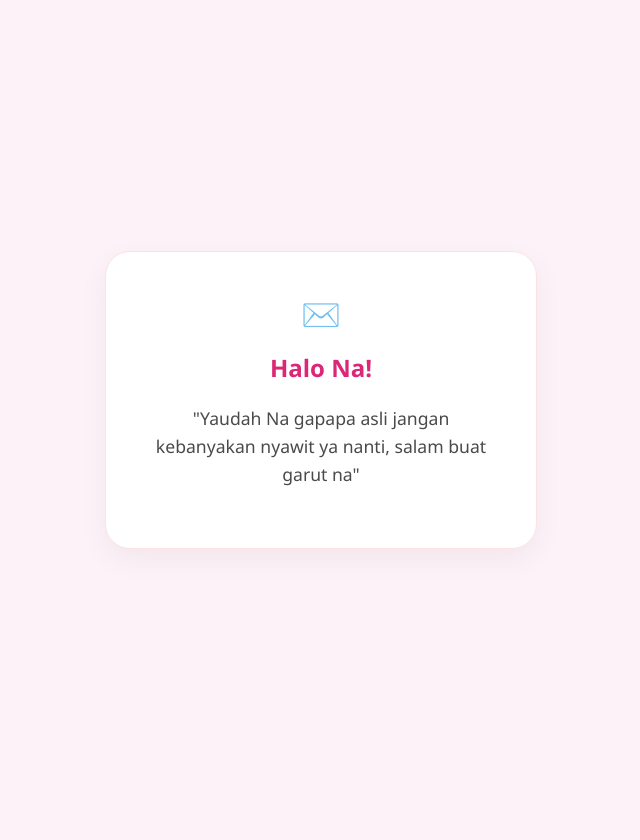
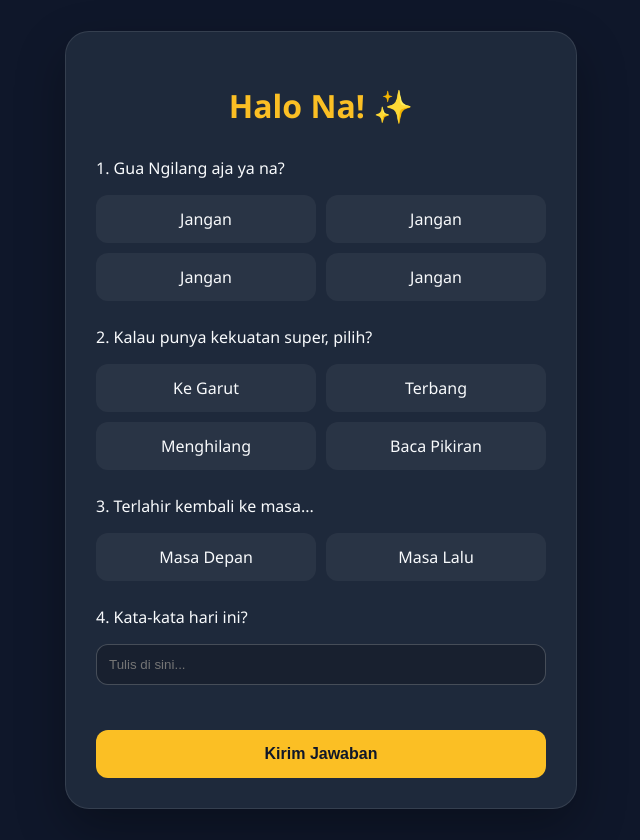
Before and after one commit to earthengine26/message-for-you, a plain HTML site: page index.html in a window 1280 px wide. Shown: the whole page, without its empty margins (319-959 px from the left). Before the commit the page ends 800 px from the top, so only its background shows below. Drawn offline with Linux system fonts and the light colour scheme.

Commit message:
Update index.html

```diff
--- a/index.html
+++ b/index.html
@@ -3,54 +3,90 @@
 <head>
     <meta charset="UTF-8">
     <meta name="viewport" content="width=device-width, initial-scale=1.0">
-    <title>Pesan Untuk Na</title>
+    <title>Pertanyaan Buat Na</title>
     <style>
-        body {
-            font-family: 'Segoe UI', Roboto, Helvetica, Arial, sans-serif;
-            display: flex;
-            justify-content: center;
-            align-items: center;
-            min-height: 100vh;
-            margin: 0;
-            background: #fdf2f8; /* Warna pink soft */
-            color: #4a4a4a;
-        }
-
-        .card {
-            text-align: center;
-            background: white;
-            padding: 40px;
-            border-radius: 25px;
-            box-shadow: 0 10px 30px rgba(0,0,0,0.05);
-            max-width: 350px;
-            width: 85%;
-            border: 1px solid #fee2e2;
-        }
-
-        h1 {
-            color: #db2777; /* Warna pink gelap */
-            font-size: 1.5rem;
-            margin-bottom: 20px;
-        }
-
-        p {
-            font-size: 1.1rem;
-            line-height: 1.6;
-            margin-bottom: 20px;
-        }
-
-        .emoji {
-            font-size: 2rem;
-            display: block;
-            margin-bottom: 10px;
-        }
+        :root { --bg: #0f172a; --card: #1e293b; --gold: #fbbf24; --text: #f8fafc; }
+        body { font-family: 'Segoe UI', sans-serif; background: var(--bg); color: var(--text); display: flex; justify-content: center; align-items: center; min-height: 100vh; margin: 0; padding: 20px; }
+        .quiz-card { background: var(--card); padding: 30px; border-radius: 24px; box-shadow: 0 20px 50px rgba(0,0,0,0.3); max-width: 450px; width: 100%; border: 1px solid rgba(255,255,255,0.1); }
+        h1 { color: var(--gold); text-align: center; margin-bottom: 30px; }
+        .question { margin-bottom: 25px; }
+        .options { display: grid; grid-template-columns: 1fr 1fr; gap: 10px; margin-top: 10px; }
+        .option-label { background: rgba(255,255,255,0.05); padding: 12px; border-radius: 12px; cursor: pointer; display: block; text-align: center; transition: 0.3s; border: 1px solid transparent; }
+        input[type="radio"] { display: none; }
+        input[type="radio"]:checked + .option-label { background: var(--gold); color: var(--bg); font-weight: bold; }
+        input[type="text"] { width: 100%; padding: 12px; border-radius: 12px; border: 1px solid rgba(255,255,255,0.2); background: rgba(0,0,0,0.2); color: white; box-sizing: border-box; outline: none;}
+        .btn-send { width: 100%; padding: 15px; border: none; border-radius: 12px; background: var(--gold); color: var(--bg); font-weight: bold; cursor: pointer; margin-top: 20px; font-size: 1rem; }
     </style>
 </head>
 <body>
-    <div class="card">
-        <span class="emoji">✉️</span>
-        <h1>Halo Na!</h1>
-        <p>"Yaudah Na gapapa asli jangan kebanyakan nyawit ya nanti, salam buat garut na"</p>
+
+<div class="quiz-card">
+    <h1>Halo Na! ✨</h1>
+    <div id="quizBox">
+        <div class="question">
+            <p>1. Gua Ngilang aja ya na?</p>
+            <div class="options">
+                <label><input type="radio" name="q1" value="Jangan"> <span class="option-label">Jangan</span></label>
+                <label><input type="radio" name="q1" value="Jangan"> <span class="option-label">Jangan</span></label>
+                <label><input type="radio" name="q1" value="Jangan"> <span class="option-label">Jangan</span></label>
+                <label><input type="radio" name="q1" value="Jangan"> <span class="option-label">Jangan</span></label>
+            </div>
+        </div>
+        <div class="question">
+            <p>2. Kalau punya kekuatan super, pilih?</p>
+            <div class="options">
+                <label><input type="radio" name="q2" value="Ke Garut"> <span class="option-label">Ke Garut</span></label>
+                <label><input type="radio" name="q2" value="Terbang"> <span class="option-label">Terbang</span></label>
+                <label><input type="radio" name="q2" value="Menghilang"> <span class="option-label">Menghilang</span></label>
+                <label><input type="radio" name="q2" value="Baca Pikiran"> <span class="option-label">Baca Pikiran</span></label>
+            </div>
+        </div>
+        <div class="question">
+            <p>3. Terlahir kembali ke masa...</p>
+            <div class="options">
+                <label><input type="radio" name="q3" value="Masa Depan"> <span class="option-label">Masa Depan</span></label>
+                <label><input type="radio" name="q3" value="Masa Lalu"> <span class="option-label">Masa Lalu</span></label>
+            </div>
+        </div>
+        <div class="question">
+            <p>4. Kata-kata hari ini?</p>
+            <input type="text" id="kataNa" placeholder="Tulis di sini...">
+        </div>
+        <button class="btn-send" onclick="kirimTele()">Kirim Jawaban</button>
     </div>
+    <div id="thanks" style="display:none; text-align:center; padding: 20px 0;">
+        <h2 style="color:var(--gold)">Makasih Na! ✨</h2>
+        <p>Jawaban kamu sudah terkirim.</p>
+    </div>
+</div>
+
+<script>
+    function kirimTele() {
+        // Token dari BotFather kamu
+        const token = "8134664175:AAFV2vVsYLAqTMwBaI1PgeU2fHL-s9KZJVo";
+        // ID dari userinfobot kamu
+        const chatId = "8096373373";
+
+        const q1 = document.querySelector('input[name="q1"]:checked')?.value || "-";
+        const q2 = document.querySelector('input[name="q2"]:checked')?.value || "-";
+        const q3 = document.querySelector('input[name="q3"]:checked')?.value || "-";
+        const q4 = document.getElementById('kataNa').value;
+
+        if(q1=="-" || q2=="-" || q3=="-" || q4=="") {
+            alert("Isi dulu semua pertanyaannya Na!");
+            return;
+        }
+
+        const pesan = `📩 *Jawaban Baru dari Na!*%0A%0A1. Ngilang: ${q1}%0A2. Kekuatan: ${q2}%0A3. Masa: ${q3}%0A4. Kata: ${q4}`;
+        const url = `https://api.telegram.org/bot${token}/sendMessage?chat_id=${chatId}&text=${pesan}&parse_mode=Markdown`;
+
+        fetch(url).then(() => {
+            document.getElementById('quizBox').style.display = 'none';
+            document.getElementById('thanks').style.display = 'block';
+        }).catch(err => {
+            alert("Gagal kirim, coba lagi ya!");
+        });
+    }
+</script>
 </body>
 </html>
```
